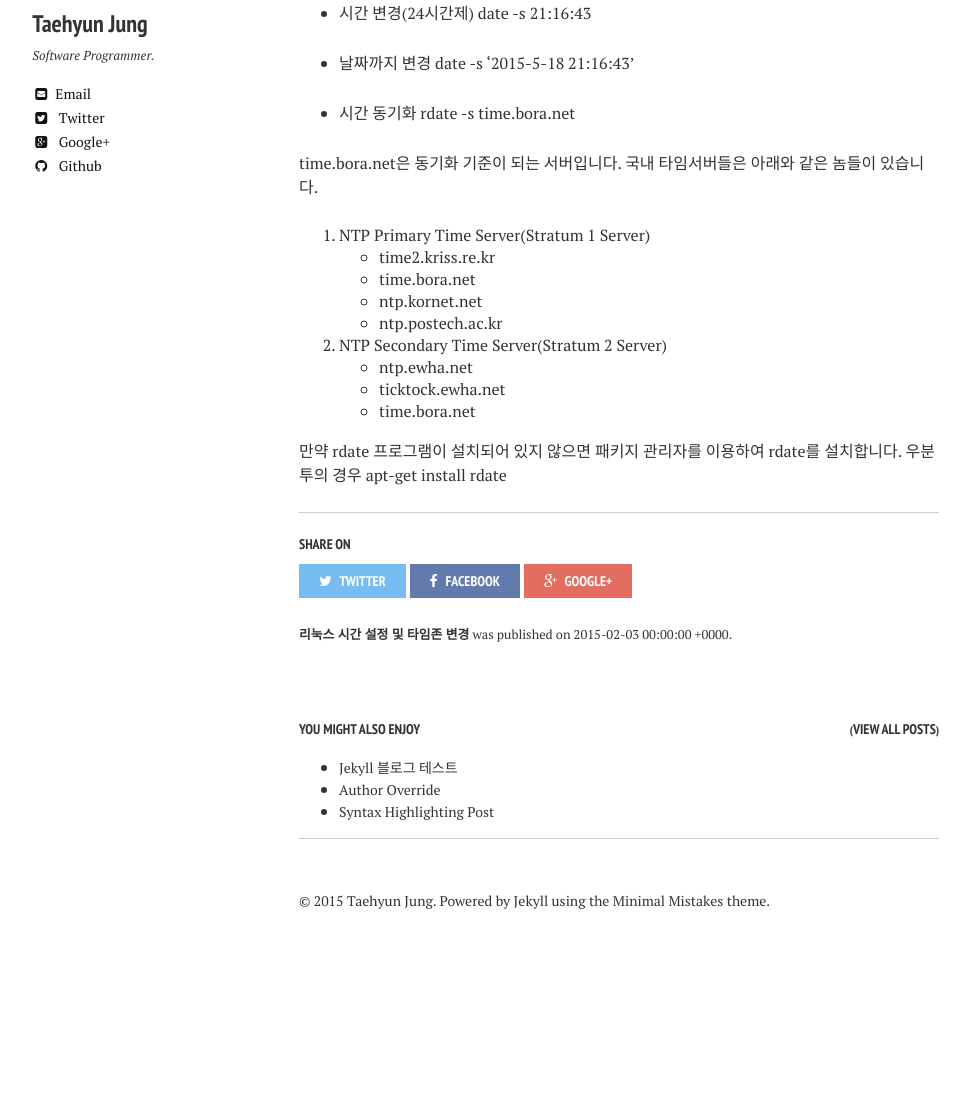
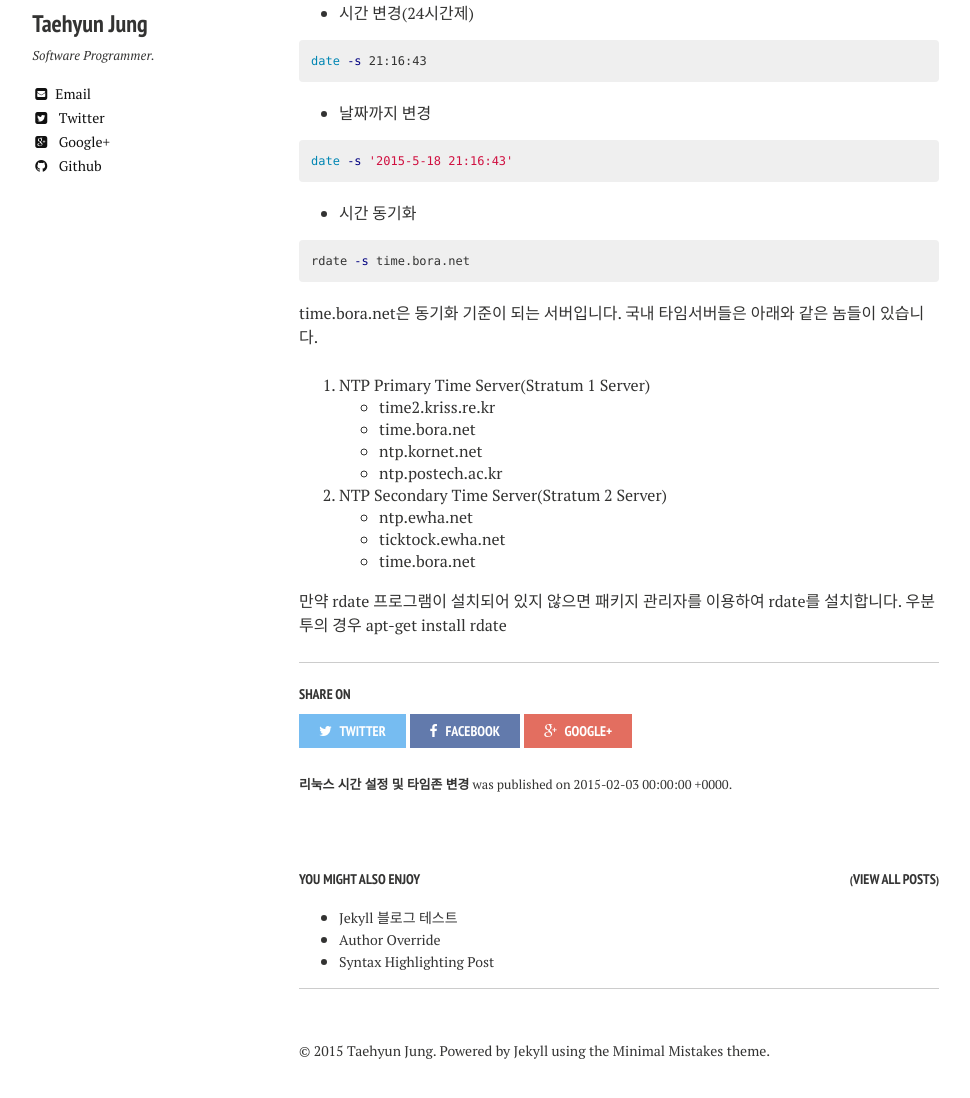
Before and after one commit to chomman/blog, a Jekyll site: the page built from _posts/2015-02-03-리눅스-시간-변경.md, in a window 1280 px wide, cut to the strip 270-1379 px from the top of the page. Shown: the top 1098 px of the strip, without its empty margins (21-991 px from the left). Built offline with Jekyll 4.4.1, drawn with Linux system fonts in a browser that asks for light colours; nearby versions of some CDN libraries; before the commit the page ends 1229 px from its top, so only the background shows below that.

Commit message:
Updated 2015-02-03-리눅스-시간-변경.md

```diff
--- a/_posts/2015-02-03-리눅스-시간-변경.md
+++ b/_posts/2015-02-03-리눅스-시간-변경.md
@@ -2,7 +2,10 @@
 published: true
 layout: post
 title: 리눅스 시간 설정 및 타임존 변경
-tags: [linux, change date, rdate]
+tags:
+  - linux
+  - change date
+  - rdate
 ---
 
 ## Linux 시간 설정 및 타임존 변경
@@ -10,13 +13,13 @@ tags: [linux, change date, rdate]
 Linux에서 시스템 시간을 변경할 일이 생겼다.
 
 * 시간 변경(24시간제)
-{% raw %}date -s 21:16:43{% endraw %}
+{% highlight shell %}date -s 21:16:43{% endhighlight %}
 
 * 날짜까지 변경
-{% raw %}date -s '2015-5-18 21:16:43'{% endraw %}
+{% highlight shell %}date -s '2015-5-18 21:16:43'{% endhighlight %}
 
 * 시간 동기화
-{% raw %}rdate -s time.bora.net{% endraw %}
+{% highlight shell %}rdate -s time.bora.net{% endhighlight %}
 
 time.bora.net은 동기화 기준이 되는 서버입니다.
 국내 타임서버들은 아래와 같은 놈들이 있습니다.
```
